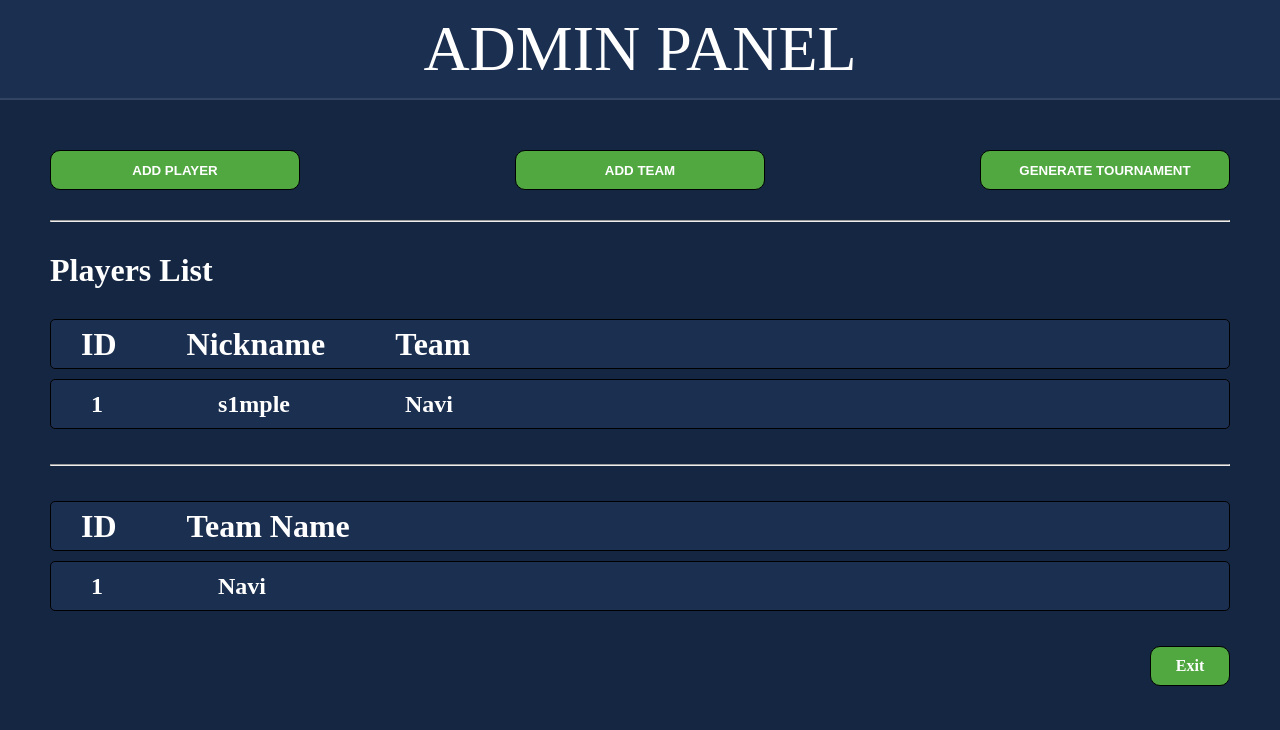
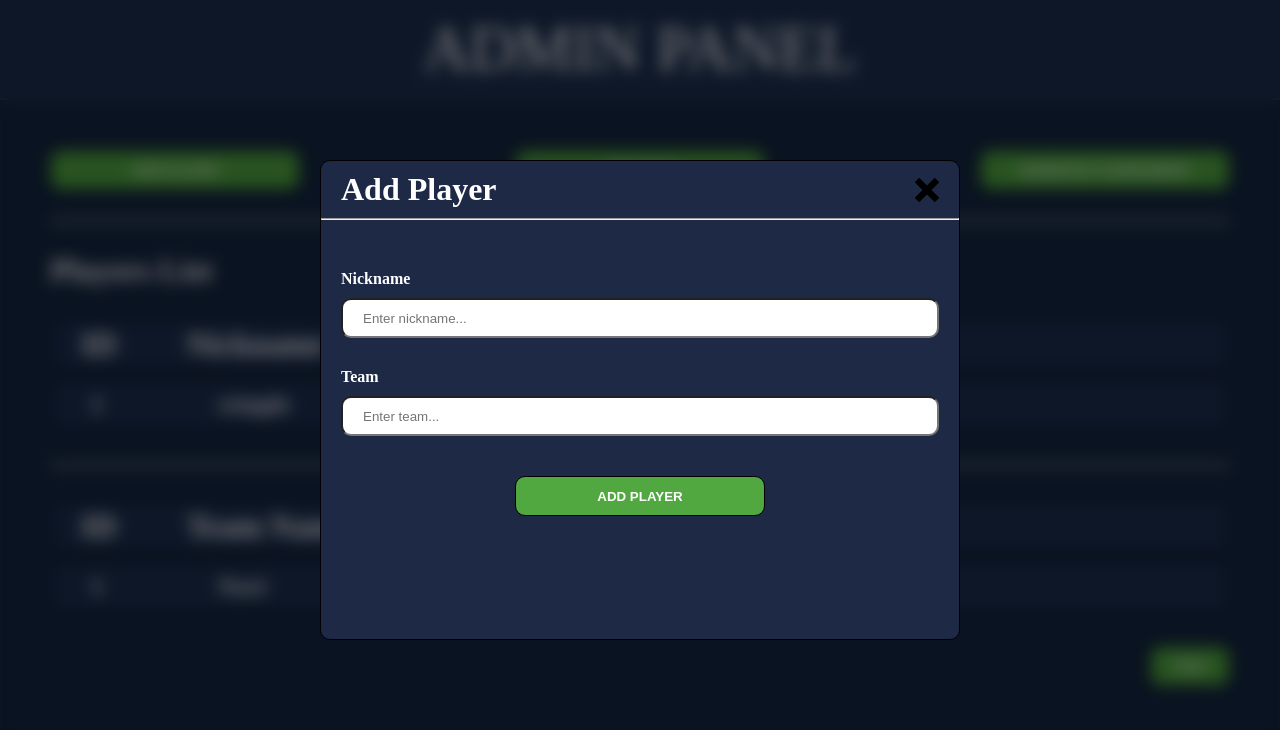
Before and after one commit to KirusaK/cs2_tournament, a React app in the folder frontend/: page /admin/pages in a window 1280 px wide. Both pictures are taken after a click on the button "ADD PLAYER". Shown: the top 730 px of the page. Built offline with nearby package versions, Linux system fonts and the light colour scheme; the HTML template or start-up script is replaced by a standard one.

Commit message:
feat: add modal window for adding players with backdrop blur

```diff
--- /dev/null
+++ b/frontend/src/features/admin-panel/AddPlayerForm/AddPlayerForm.jsx
@@ -0,0 +1,48 @@
+// import sprite from "../../../../public/assets/icons/symbol-defs.svg";
+import styles from "./AddPlayerForm.module.scss";
+
+export const AddPlayerForm = (props) => {
+  const { onClose } = props;
+
+  return (
+    <div className={styles.overlay}>
+      <div className={styles.AddPlayerForm}>
+        <div className={styles.AddPlayerForm__Wrapper}>
+          <div className={styles.AddPlayerForm__Header}>
+            <h1 className={styles.AddPlayerForm__Title}>Add Player</h1>
+            <svg
+              width={24}
+              height={24}
+              className={styles.AddPlayerForm__Close}
+              onClick={onClose}
+            >
+              <use href="/assets/icons/symbol-defs.svg#icon-cross"></use>
+            </svg>
+          </div>
+          <hr />
+          <div className={styles.AddPlayerForm__Input}>
+            <div className={styles.AddPlayerForm__InputWrapper}>
+              <label className={styles.AddPlayerForm__Label}>Nickname</label>
+              <input
+                type="text"
+                placeholder="Enter nickname..."
+                className={styles.AddPlayerForm__InputField}
+              />
+            </div>
+            <div className={styles.AddPlayerForm__InputWrapper}>
+              <label className={styles.AddPlayerForm__Label}>Team</label>
+              <input
+                type="text"
+                placeholder="Enter team..."
+                className={styles.AddPlayerForm__InputField}
+              />
+            </div>
+          </div>
+          <div className={styles.AddPlayerForm__ButtonWrapper}>
+            <button className={styles.AddPlayerForm__Button}>ADD PLAYER</button>
+          </div>
+        </div>
+      </div>
+    </div>
+  );
+};
--- /dev/null
+++ b/frontend/src/features/admin-panel/AddPlayerForm/AddPlayerForm.module.scss
@@ -0,0 +1,88 @@
+@use "../../../app/styles/variables.scss" as *;
+
+.overlay {
+  position: fixed; // Фиксируем относительно экрана, а не страницы
+  top: 0;
+  left: 0;
+  width: 100vw;
+  height: 100vh;
+  background-color: rgba(0, 0, 0, 0.5); // Затемнение
+  backdrop-filter: blur(8px); // Размытие всего, что под этим слоем
+  display: flex;
+  justify-content: center; // Центрируем форму по горизонтали
+  align-items: center; // Центрируем форму по вертикали
+  z-index: 1000;
+}
+
+.AddPlayerForm {
+  position: absolute;
+  left: 25%;
+  width: 50%;
+  border: 1px solid black;
+  border-radius: 10px;
+  height: 60%;
+  background-color: #1e2946;
+
+  &__Wrapper {
+    display: flex;
+    flex-direction: column;
+  }
+
+  &__Header {
+    display: flex;
+    justify-content: space-between;
+    align-items: center;
+    padding: 10px 20px;
+  }
+
+  &__Title {
+    color: $color-text-main;
+  }
+
+  &__Close {
+    transition: transform 0.3s ease;
+  }
+
+  &__Close:hover {
+    transform: scale(1.1);
+  }
+
+  &__Input {
+    display: flex;
+    flex-direction: column;
+    padding: 30px 20px;
+  }
+
+  &__InputWrapper {
+    display: flex;
+    flex-direction: column;
+    padding: 10px 0;
+  }
+
+  &__Label {
+    padding: 10px 0;
+    color: $color-text-main;
+    font-weight: 700;
+  }
+
+  &__InputField {
+    width: 100%;
+    height: 40px;
+    border-radius: 10px;
+    padding: 0 20px;
+  }
+
+  &__ButtonWrapper {
+    display: flex;
+    justify-content: center;
+    align-items: center;
+  }
+
+  &__Button {
+    width: 250px;
+    height: 40px;
+    color: $color-text-main;
+    background-color: $color-green;
+    font-weight: 700;
+  }
+}
--- a/frontend/src/pages/AdminPages/AdminPages.jsx
+++ b/frontend/src/pages/AdminPages/AdminPages.jsx
@@ -2,9 +2,17 @@ import { PlayersList } from "../../features/admin-panel/PlayersList/PlayersList"
 import { TeamList } from "../../features/admin-panel/TeamList/TeamList";
 import { Header } from "../../widgets/header/Header";
 import { Link } from "react-router-dom";
+import { AddPlayerForm } from "../../features/admin-panel/AddPlayerForm/AddPlayerForm";
+import { useState } from "react";
 import styles from "./AdminPages.module.scss";
 
 export const AdminPages = () => {
+  const [isPlayerModalOpen, setIsPlayerModalOpen] = useState(false);
+
+  const togglePlayerModal = () => {
+    setIsPlayerModalOpen(!isPlayerModalOpen);
+  };
+
   return (
     <div className={styles.pages}>
       <Header isAdmin={true} />
@@ -12,10 +20,14 @@ export const AdminPages = () => {
       <main>
         <div className={styles.main}>
           <div className={styles.main__Button}>
-            <button>ADD PLAYER</button>
+            <button onClick={togglePlayerModal}>ADD PLAYER</button>
             <button>ADD TEAM</button>
             <button>GENERATE TOURNAMENT</button>
           </div>
+
+          {isPlayerModalOpen && (
+            <AddPlayerForm onClose={() => setIsPlayerModalOpen(false)} />
+          )}
           <hr />
           <h1 className={styles.main__Title}>Players List</h1>
           <PlayersList />
--- a/frontend/src/pages/AdminPages/AdminPages.module.scss
+++ b/frontend/src/pages/AdminPages/AdminPages.module.scss
@@ -2,6 +2,7 @@
 
 .main {
   margin: 50px;
+  position: relative;
 
   &__Button {
     display: flex;
```
Also changed, not shown: frontend/public/assets/icons/symbol-defs.svg (added).
